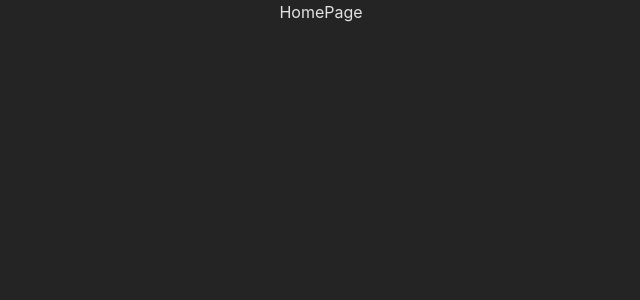
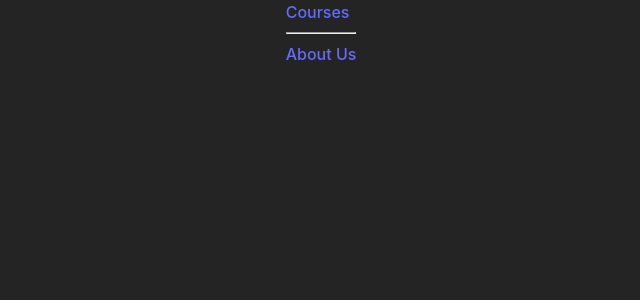
Before and after one commit to golabisib/learnReact, a React (Vite) app in the folder SPA/: page / in a window 1280 px wide. Shown: the top 300 px of the page, without its empty margins (319-959 px from the left). Built offline with nearby package versions, Linux system fonts and the light colour scheme.

Commit message:
The Link tag is added to SPA

```diff
--- a/SPA/src/pages/HomePage.jsx
+++ b/SPA/src/pages/HomePage.jsx
@@ -1,9 +1,11 @@
-
+import { Link } from "react-router-dom"
 
 function HomePage() {
   return (
     <div>
-        HomePage
+        <Link to="/courses">Courses</Link>
+        <hr />
+        <Link to="/about-us">About Us</Link>
     </div>
   )
 }
```
